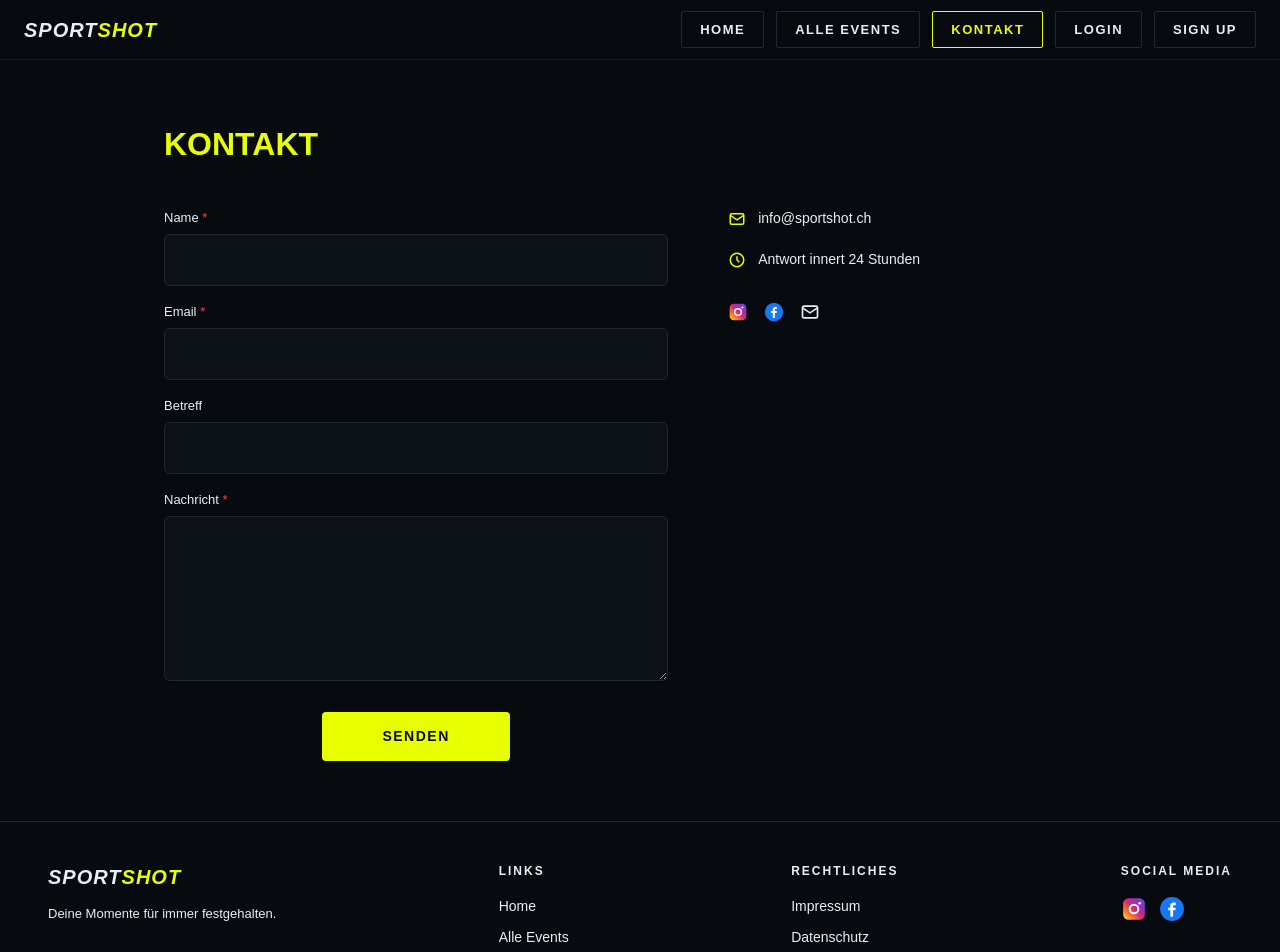
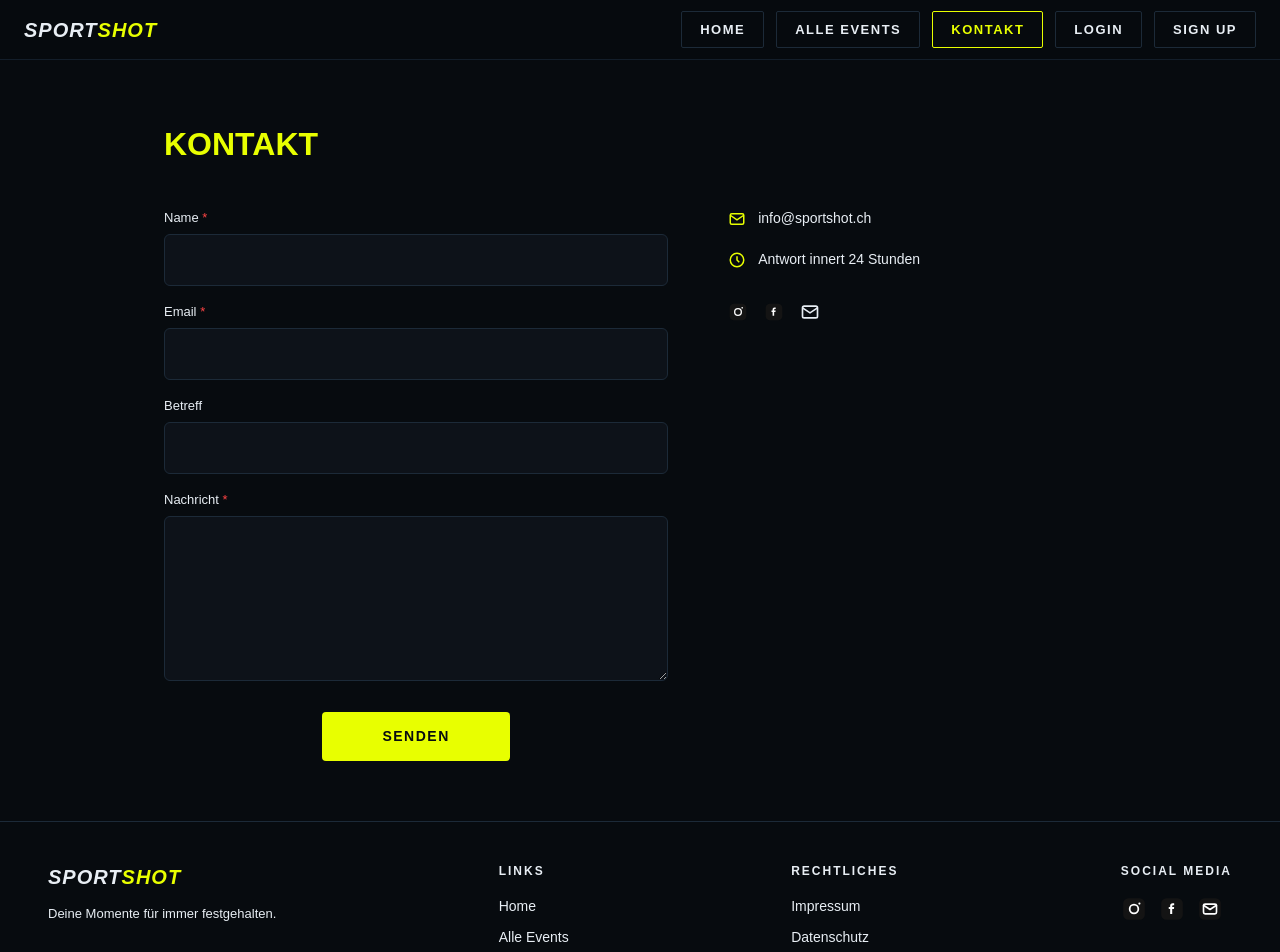
Before and after one commit to 90focus/90focus, a Next.js app: page /kontakt in a window 1280 px wide. Shown: the top 952 px of the page. Built offline with nearby package versions, Linux system fonts and the light colour scheme; no server answers.

Commit message:
Solid gelbe Karten-Border ueberall, Social Icons im Schwarz-Weiss-Stil, Email-Icon im Footer

```diff
--- a/app/components/Footer.tsx
+++ b/app/components/Footer.tsx
@@ -49,27 +49,25 @@ export default function Footer() {
 
           <div>
             <div style={{ color: "#e8eef4", fontWeight: 800, fontSize: 12, letterSpacing: 2, textTransform: "uppercase", marginBottom: 16 }}>Social Media</div>
-            <div style={{ display: "flex", gap: 12 }}>
+<div style={{ display: "flex", gap: 12 }}>
               <a href="https://www.instagram.com/90focus_official/" target="_blank" rel="noopener noreferrer">
                 <svg width="26" height="26" viewBox="0 0 24 24">
-                  <defs>
-                    <linearGradient id="igGradFooter" x1="0%" y1="100%" x2="100%" y2="0%">
-                      <stop offset="0%" stopColor="#feda75"/>
-                      <stop offset="25%" stopColor="#fa7e1e"/>
-                      <stop offset="50%" stopColor="#d62976"/>
-                      <stop offset="75%" stopColor="#962fbf"/>
-                      <stop offset="100%" stopColor="#4f5bd5"/>
-                    </linearGradient>
-                  </defs>
-                  <rect x="2" y="2" width="20" height="20" rx="5" ry="5" fill="url(#igGradFooter)"/>
-                  <circle cx="12" cy="12" r="4" fill="none" stroke="#fff" strokeWidth="1.8"/>
-                  <circle cx="17.3" cy="6.7" r="1.2" fill="#fff"/>
+                  <rect x="2" y="2" width="20" height="20" rx="5" ry="5" fill="#141414"/>
+                  <circle cx="12" cy="12" r="4" fill="none" stroke="#fff" strokeWidth="1.6"/>
+                  <circle cx="17" cy="7" r="1" fill="#fff"/>
                 </svg>
               </a>
               <a href="https://www.facebook.com/90focus" target="_blank" rel="noopener noreferrer">
                 <svg width="26" height="26" viewBox="0 0 24 24">
-                  <circle cx="12" cy="12" r="11" fill="#1877F2"/>
-                  <path d="M15.5 8.5h-1.7c-.4 0-.8.4-.8.9v1.4h2.4l-.3 2.4h-2.1v6h-2.5v-6H8.5v-2.4h1.9V9.1c0-1.6 1.1-3 3-3h2.1v2.4z" fill="#fff"/>
+                  <rect x="2" y="2" width="20" height="20" rx="5" ry="5" fill="#141414"/>
+                  <path d="M14 8.5h-1.2c-.3 0-.6.3-.6.7v1h1.8l-.25 1.8h-1.55v4.5h-1.9v-4.5H9v-1.8h1.3V9c0-1.2.85-2.3 2.3-2.3H14v1.8z" fill="#fff"/>
+                </svg>
+              </a>
+              <a href="mailto:info@sportshot.ch">
+                <svg width="26" height="26" viewBox="0 0 24 24">
+                  <rect x="2" y="2" width="20" height="20" rx="5" ry="5" fill="#141414"/>
+                  <path d="M6 8.5l6 4 6-4" fill="none" stroke="#fff" strokeWidth="1.5" strokeLinecap="round" strokeLinejoin="round"/>
+                  <rect x="6" y="7.5" width="12" height="9" rx="1.5" fill="none" stroke="#fff" strokeWidth="1.5"/>
                 </svg>
               </a>
             </div>
--- a/app/kontakt/page.tsx
+++ b/app/kontakt/page.tsx
@@ -101,24 +101,15 @@ export default function KontaktPage() {
               <div style={{ display: 'flex', gap: 16 }}>
 <a href="https://www.instagram.com/90focus_official/" target="_blank" rel="noopener noreferrer">
                   <svg width="20" height="20" viewBox="0 0 24 24">
-                    <defs>
-                      <linearGradient id="igGradKontakt" x1="0%" y1="100%" x2="100%" y2="0%">
-                        <stop offset="0%" stopColor="#feda75"/>
-                        <stop offset="25%" stopColor="#fa7e1e"/>
-                        <stop offset="50%" stopColor="#d62976"/>
-                        <stop offset="75%" stopColor="#962fbf"/>
-                        <stop offset="100%" stopColor="#4f5bd5"/>
-                      </linearGradient>
-                    </defs>
-                    <rect x="2" y="2" width="20" height="20" rx="5" ry="5" fill="url(#igGradKontakt)"/>
-                    <circle cx="12" cy="12" r="4" fill="none" stroke="#fff" strokeWidth="1.8"/>
-                    <circle cx="17.3" cy="6.7" r="1.2" fill="#fff"/>
+                    <rect x="2" y="2" width="20" height="20" rx="5" ry="5" fill="#141414"/>
+                    <circle cx="12" cy="12" r="4" fill="none" stroke="#fff" strokeWidth="1.6"/>
+                    <circle cx="17" cy="7" r="1" fill="#fff"/>
                   </svg>
                 </a>
                 <a href="https://www.facebook.com/90focus" target="_blank" rel="noopener noreferrer">
                   <svg width="20" height="20" viewBox="0 0 24 24">
-                    <circle cx="12" cy="12" r="11" fill="#1877F2"/>
-                    <path d="M15.5 8.5h-1.7c-.4 0-.8.4-.8.9v1.4h2.4l-.3 2.4h-2.1v6h-2.5v-6H8.5v-2.4h1.9V9.1c0-1.6 1.1-3 3-3h2.1v2.4z" fill="#fff"/>
+                    <rect x="2" y="2" width="20" height="20" rx="5" ry="5" fill="#141414"/>
+                    <path d="M14 8.5h-1.2c-.3 0-.6.3-.6.7v1h1.8l-.25 1.8h-1.55v4.5h-1.9v-4.5H9v-1.8h1.3V9c0-1.2.85-2.3 2.3-2.3H14v1.8z" fill="#fff"/>
                   </svg>
                 </a>
                 <a href="mailto:info@sportshot.ch" style={{ color: '#e8eef4' }}>
--- a/app/meine-events/page.tsx
+++ b/app/meine-events/page.tsx
@@ -181,7 +181,7 @@ onClick={() => router.push('/profil')}>Profil</button>
                   onMouseLeave={() => setHoveredCard(null)}
                   style={{
                     background: '#0d1219',
-                    border: hoveredCard === ev.id ? '1px solid #e8ff00' : '1px solid #1c2a38',
+border: hoveredCard === ev.id ? '1px solid #e8ff00' : '1px solid rgba(232,255,0,0.35)',
                     borderRadius: 8, overflow: 'hidden', cursor: 'pointer',
                     transform: hoveredCard === ev.id ? 'translateY(-4px)' : 'translateY(0)',
                     transition: 'all 0.2s ease'
--- a/app/page.tsx
+++ b/app/page.tsx
@@ -140,7 +140,7 @@ Jeder Augenblick zählt, wir halten ihn fest
                   onMouseEnter={() => setHoveredCard(ev.id)}
                   onMouseLeave={() => setHoveredCard(null)}
                   style={{
-                    background: "#0d1219", border: hoveredCard === ev.id ? "1px solid #e8ff00" : "1px solid #1c2a38",
+  background: "#0d1219", border: hoveredCard === ev.id ? "1px solid #e8ff00" : "1px solid rgba(232,255,0,0.35)",
                     borderRadius: 8, overflow: "hidden", cursor: "pointer",
                     transform: hoveredCard === ev.id ? "translateY(-4px)" : "translateY(0)",
                     transition: "all 0.2s ease"
--- a/app/spiele/page.tsx
+++ b/app/spiele/page.tsx
@@ -66,7 +66,7 @@ export default function SpielePage() {
         ) : (
 <div style={{ display: 'grid', gridTemplateColumns: 'repeat(4, 1fr)', gap: 16 }}>
             {filtered.map((ev) => (
-              <div key={ev.id} style={{ background: '#0d1219', border: '1px solid #1c2a38', borderRadius: 8, overflow: 'hidden', cursor: 'pointer' }}
+<div key={ev.id} style={{ background: '#0d1219', border: '1px solid rgba(232,255,0,0.35)', borderRadius: 8, overflow: 'hidden', cursor: 'pointer' }}
                 onClick={() => router.push(`/suche?eventId=${ev.id}`)}>
 <div style={{ aspectRatio: '4 / 3', background: '#131e2a', position: 'relative', overflow: 'hidden' }}>
                   {ev.bild_url ? (
--- a/app/suche/page.tsx
+++ b/app/suche/page.tsx
@@ -123,7 +123,7 @@ function SucheContent() {
   const LeftPanel = () => (
     <div style={{ textAlign: 'center' }}>
       {event && (
-        <div style={{ background: '#0d1219', border: '1px solid #1c2a38', borderRadius: 8, overflow: 'hidden', textAlign: 'left', marginBottom: 24 }}>
+<div style={{ background: '#0d1219', border: '1px solid rgba(232,255,0,0.35)', borderRadius: 8, overflow: 'hidden', textAlign: 'left', marginBottom: 24 }}>
 <div style={{ aspectRatio: '4 / 3', background: '#131e2a', position: 'relative', overflow: 'hidden' }}>
             {event.bild_url ? (
               <img src={event.bild_url} alt={`${event.home_team}`}
@@ -217,7 +217,7 @@ function SucheContent() {
       {matches.length === 0 ? (
         <div style={{ padding: '40px 48px', maxWidth: '600px', margin: '60px auto 0', textAlign: 'center' }}>
           {event && (
-            <div style={{ background: '#0d1219', border: '1px solid #1c2a38', borderRadius: 8, overflow: 'hidden', textAlign: 'left', marginBottom: 32 }}>
+<div style={{ background: '#0d1219', border: '1px solid rgba(232,255,0,0.35)', borderRadius: 8, overflow: 'hidden', textAlign: 'left', marginBottom: 32 }}>
 <div style={{ aspectRatio: '4 / 3', background: '#131e2a', position: 'relative', overflow: 'hidden' }}>
                 {event.bild_url ? (
                   <img src={event.bild_url} alt={event.home_team}
```
